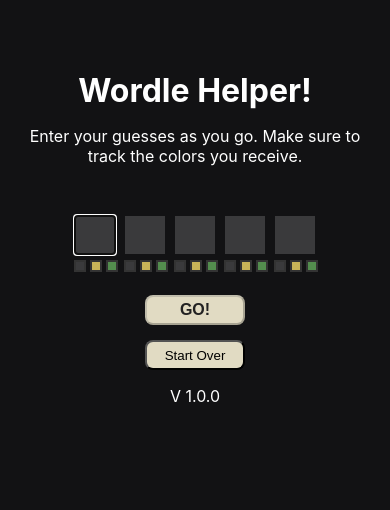
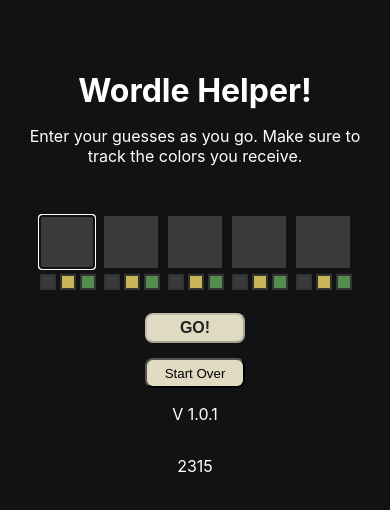
Before and after one commit to CJSpohn/wordle-helper, a React (Create React App) app: page / in a window 390 px wide. Shown: the top 510 px of the page. Built offline with nearby package versions, Linux system fonts and the light colour scheme.

Commit message:
More mobile testing

```diff
--- a/src/App.jsx
+++ b/src/App.jsx
@@ -201,7 +201,8 @@
       <button className="new-word-button" onClick={handleStartOver}>
         Start Over
       </button>
-      <p>V 1.0.0</p>
+      <p>V 1.0.1</p>
+      <p>{possibleWords.length}</p>
     </div>
   );
 };
--- a/src/components/LetterControl/LetterControl.scss
+++ b/src/components/LetterControl/LetterControl.scss
@@ -11,8 +11,9 @@
   margin-bottom: 5px;
 
   @media screen and (max-width: 425px) {
-    width: 36px;
-    height: 36px;
+    width: 50px;
+    height: 50px;
+    font-size: 36px;
   }
 }
 
@@ -29,8 +30,8 @@
     width: 16px;
     height: 16px;
     @media screen and (max-width: 425px) {
-      width: 8px;
-      height: 8px;
+      width: 12px;
+      height: 12px;
     }
   }
 }
```
